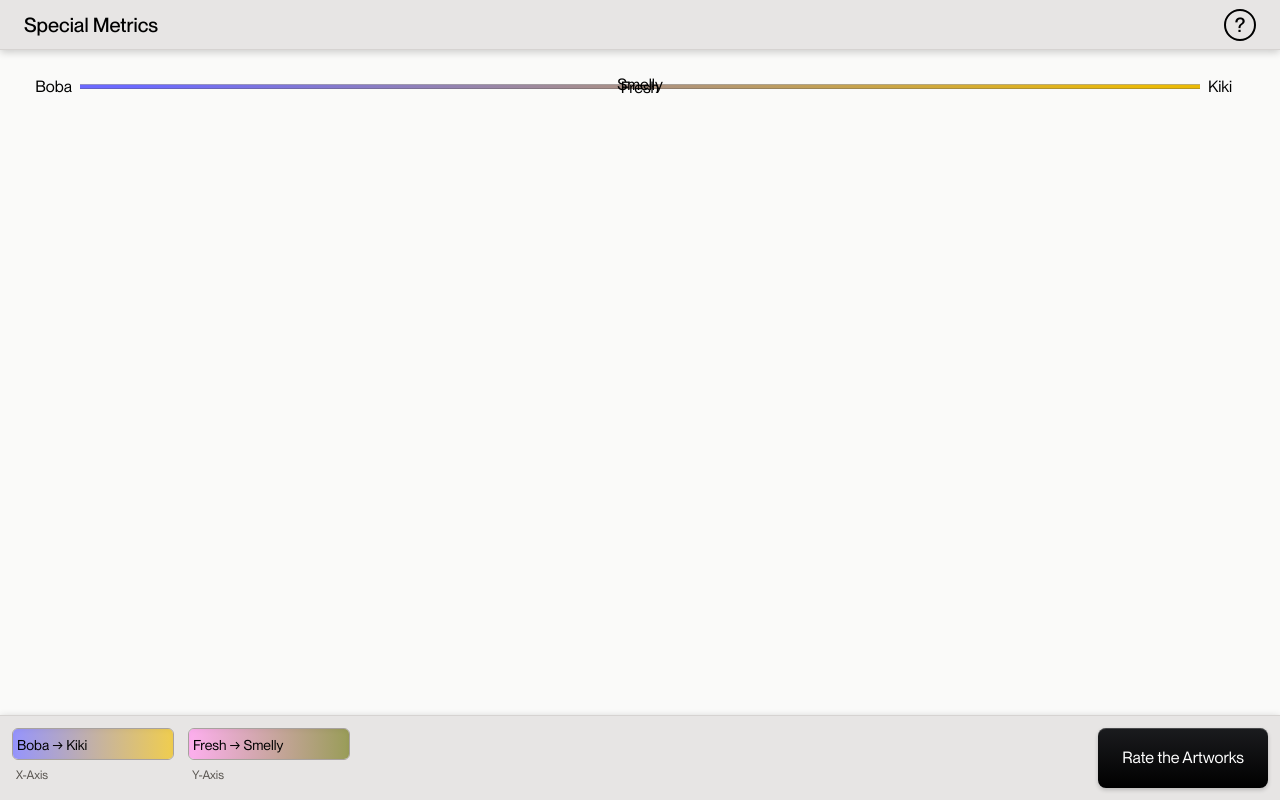
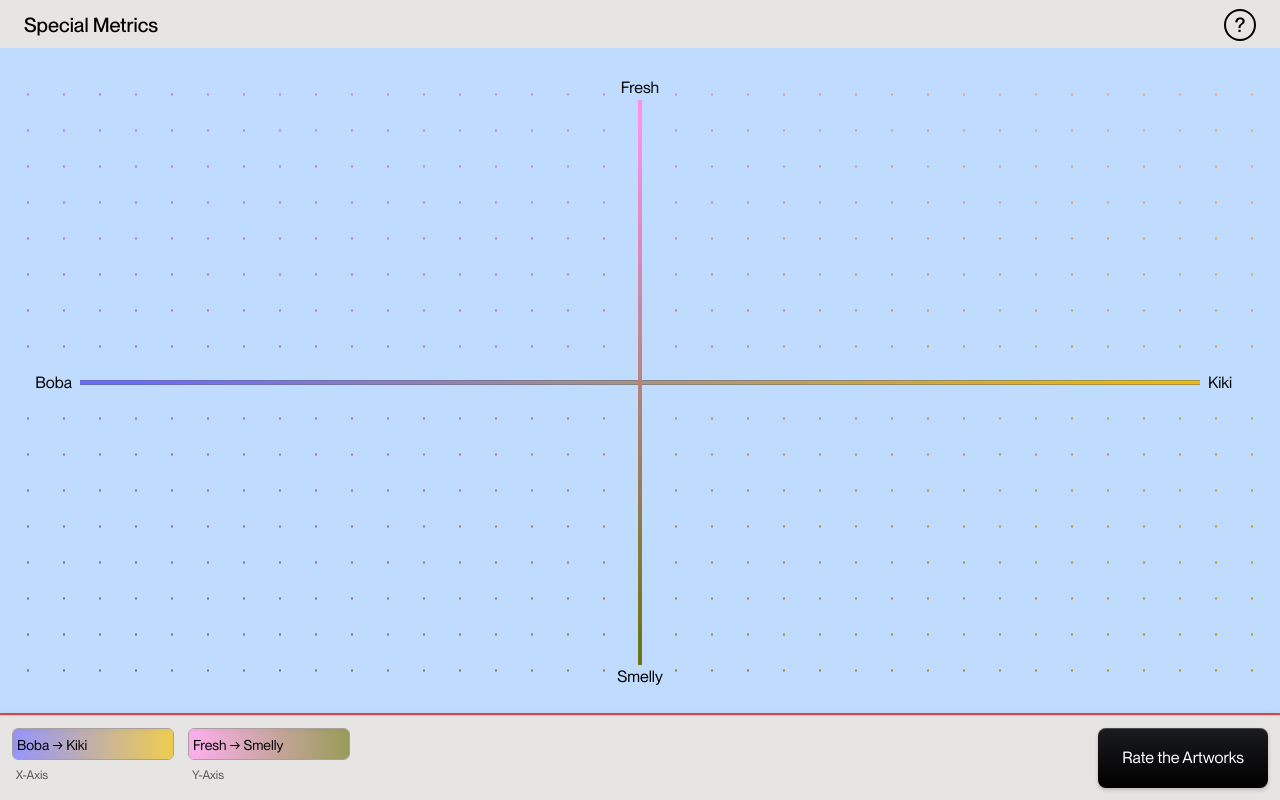
Before and after one commit to zackshersh/art-metrics, a React (Create React App) app in the folder client/: page /home in a window 1280 px wide. Built offline with nearby package versions, Linux system fonts and the light colour scheme; no server answers.

Commit message:
Another commit before resizing scatterplot

```diff
--- a/client/src/components/Scatterplot.js
+++ b/client/src/components/Scatterplot.js
@@ -163,8 +163,8 @@ function Scatterplot(props) {
 
 
     return (
-        <div className='w-full flex h-full flex-col'>
-            <div>
+        <div className='w-full flex h-full flex-col bg-red-500'>
+            <div className='h-full'>
                 <div className='h-full flex'>
                     <div className='min-w-full h-5/6 grow relative z-10 self-start my-5' ref={contRef}>
                         <svg className='absolute' id='scatterplot-svg' width={width} height={height} ref={svgRef}>
@@ -191,7 +191,7 @@ function Scatterplot(props) {
                         {getLabels()}
                     </div>
                 </div>
-                <div style={{height: 'calc(100% - 135px)'}} className='w-full flex justify-center align-center absolute top-50 left-0'>
+                <div style={{height: 'calc(100% - 135px)'}} className='w-full flex justify-center align-center absolute top-12 left-0 bg-blue-200'>
                     {/* <div style={{maxWidth: "60%", maxHeight:"20%", display: "flex", margin: "auto auto", padding: 20}}  className='bg-red-300'> */}
                         {backdropImg ?
                             <img style={{maxHeight: "70%", maxWidth: "80%", objectFit: "contain", margin: "auto auto", transform: "translateY(0vh)"}} className='z-0 w-full h-full' src={backdropImg} />
```
